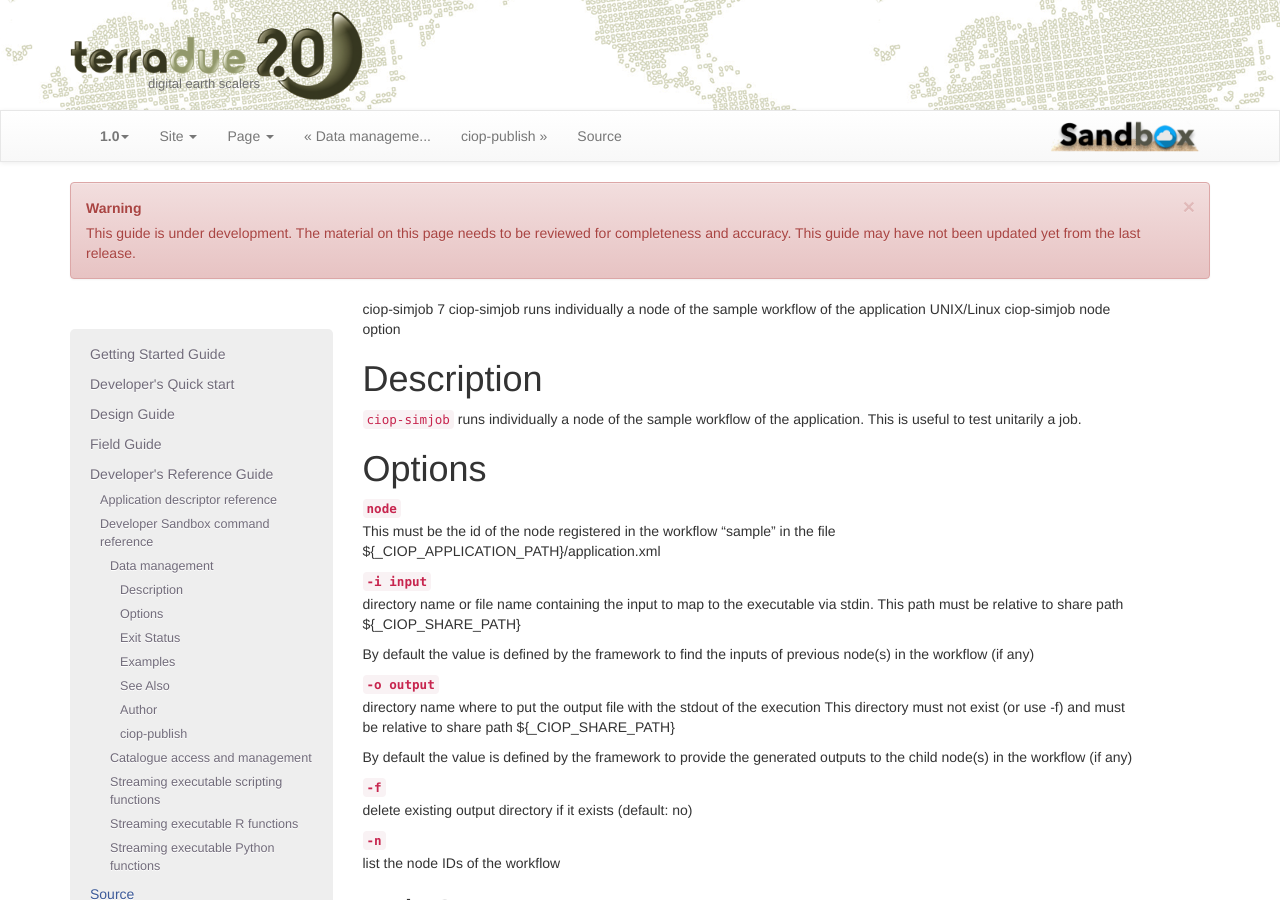
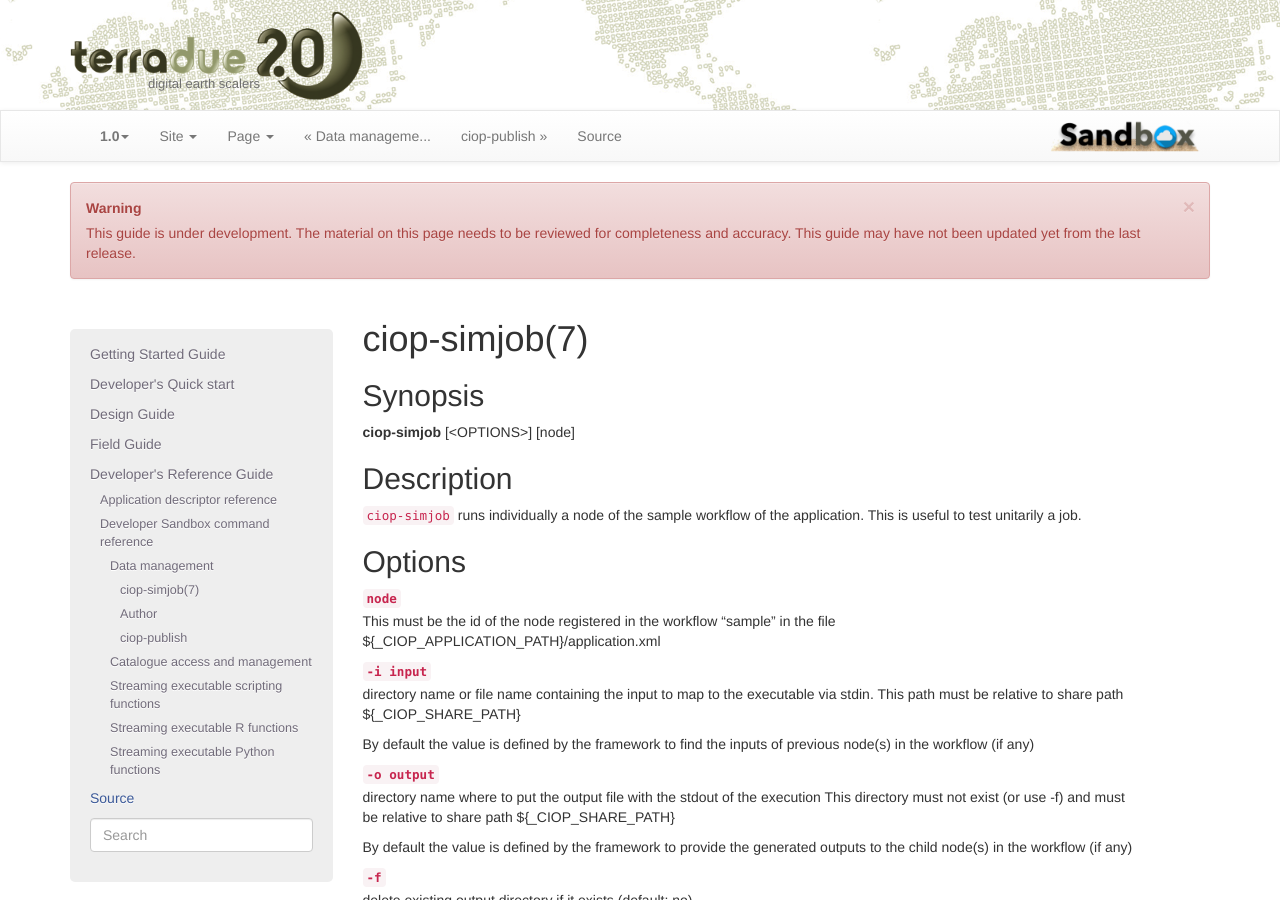
Before and after one commit to Terradue/doc-developer-sandbox, a Sphinx documentation site: the page built from source/reference/man/ciop-copy.rst, in a window 1280 px wide and 900 px high. Built offline with Sphinx 7.4.7, drawn with Linux system fonts in a browser that asks for light colours; pages that are not in the unit, such as notebooks, are missing from menus.

Commit message:
Update ciop-copy.rst

```diff
--- a/source/reference/man/ciop-copy.rst
+++ b/source/reference/man/ciop-copy.rst
@@ -1,20 +1,19 @@
-ciop-simjob
-7
-ciop-simjob
-runs individually a node of the sample workflow of the application
-UNIX/Linux
-ciop-simjob
-node
-option
+ciop-simjob(7)
+==============
+
+Synopsis
+--------
+
+**ciop-simjob** [<OPTIONS>] [node]
 
 Description
-===========
+-----------
 
 ``ciop-simjob`` runs individually a node of the sample workflow of the
 application. This is useful to test unitarily a job.
 
 Options
-=======
+-------
 
 ``node``
     This must be the id of the node registered in the workflow "sample"
@@ -43,12 +42,12 @@
     list the node IDs of the workflow
 
 Exit Status
-===========
+-----------
 
 ``ciop-simjob`` command exits 0 on success, and >0 if an error occurs.
 
 Examples
-========
+--------
 
 ::
 
@@ -66,7 +65,7 @@
 
 
 See Also
-========
+--------
 
 ``ciop-simwf``
 
```
